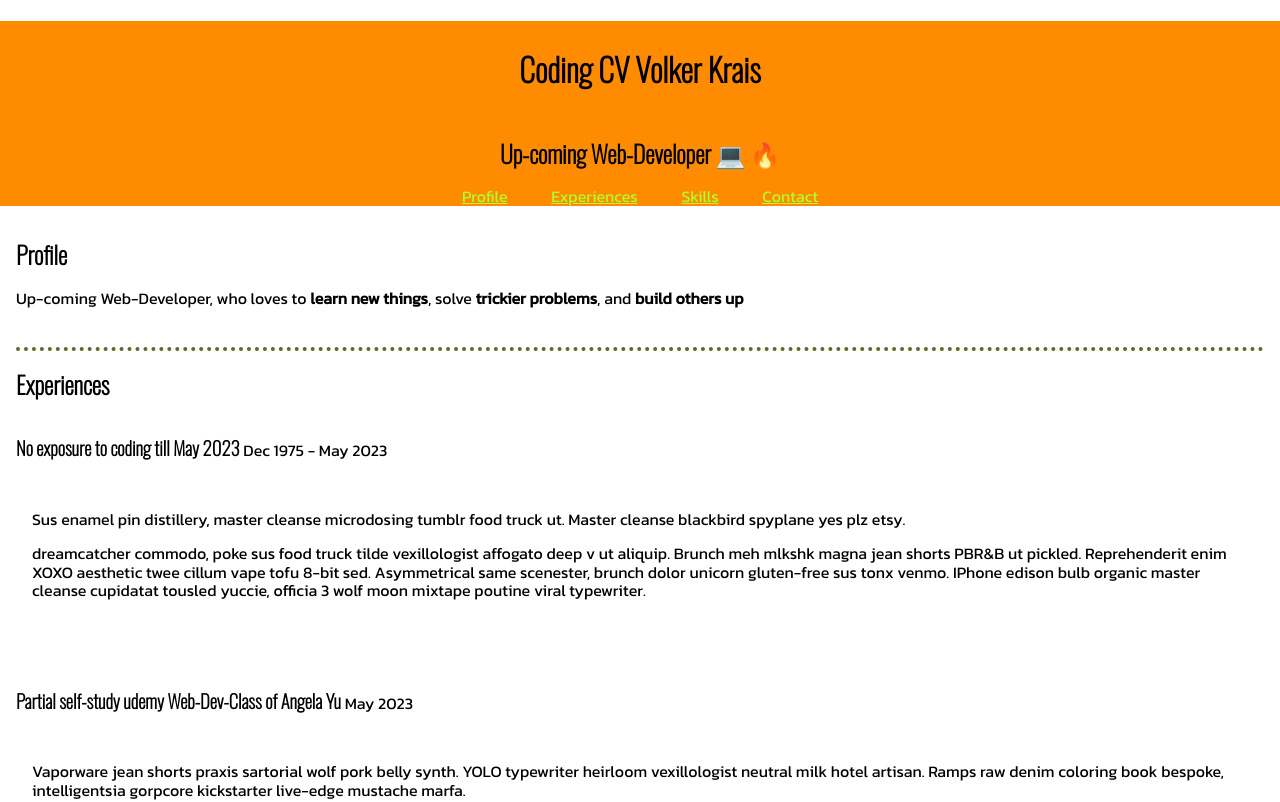
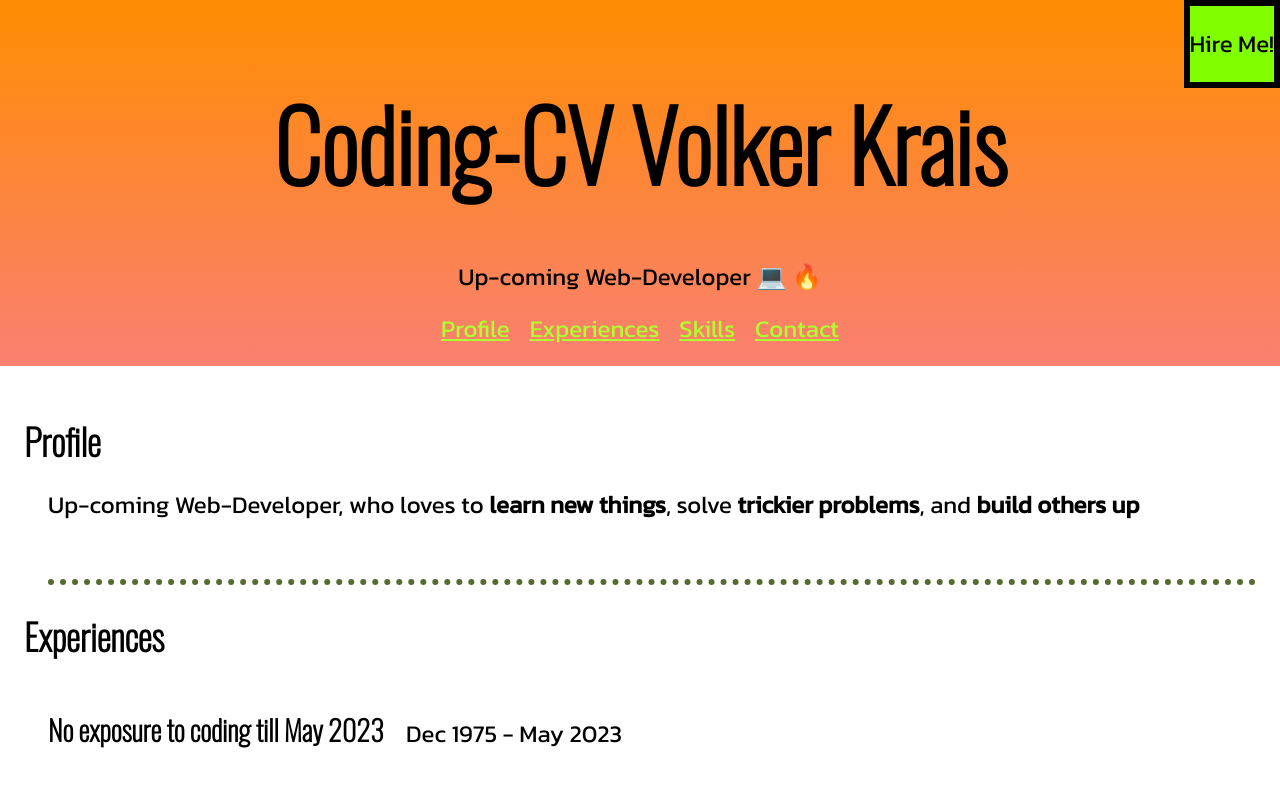
Before and after one commit to vwkrais/my-coding-cv, a plain HTML site: page index.html in a window 1280 px wide. Shown: the top 802 px of the page. Drawn offline with nearby package versions, Linux system fonts and the light colour scheme.

Commit message:
Added breakpoints - added back-ground-color gradient - started to add footer

```diff
--- a/index.html
+++ b/index.html
@@ -16,26 +16,34 @@
 
 <body>
     <header class="main-header">
-        <h1>Coding CV Volker Krais</h1>
-        <h2>Up-coming Web-Developer</h2>
-        <!---The sub header should state what your are (job, profession, future profession) --->
+        <main-header class="main-headline">
+            <h1 class="main-headline-main">Coding-CV Volker Krais</h1>
+            <p class="main-headline-support">Up-coming Web-Developer</p>
+        </main-header>
+
+        <aside class="aside">
+            <p>Hire Me!</p>
+        </aside>
+
         <nav>
             <a class="nav" href="#profile">Profile</a>
             <a class="nav" href="#experiences">Experiences</a>
             <a class="nav" href="#skills">Skills</a>
             <a class="nav" href="#contact">Contact</a>
         </nav>
+
     </header>
+
     <main class="main">
         <article id="profile">
-            <h2>Profile</h2>
+            <h2 class="article-header">Profile</h2>
             <p>
                 Up-coming Web-Developer, who loves to <strong>learn new things</strong>, solve <strong>trickier
                     problems</strong>, and <strong>build others up</strong>
             </p>
         </article>
         <article id="experiences">
-            <h2>Experiences</h2>
+            <h2 class="article-header">Experiences</h2>
             <article>
                 <header>
                     <h3 class="experience-header">No exposure to coding till May 2023</h3>
@@ -92,7 +100,7 @@
             </article>
         </article>
         <article id="skills">
-            <h2>Skills</h2>
+            <h2 class="article-header">Skills</h2>
             <article>
                 <h3>Soft Skills</h3>
                 <ul>
@@ -111,7 +119,7 @@
             </article>
         </article>
         <article id="Contact">
-            <h2>Contact</h2>
+            <h2 class="article-header">Contact</h2>
             <nav>
                 <ol>
                     <li><a class="nav" href="mailto:vwkrais@gmail.com">Email</a></li>
@@ -122,5 +130,9 @@
         </article>
     </main>
 </body>
+<footer class="footer">
+    <p>Did you like my application?</p>
+    <p>Contact me here:</p>
+</footer>
 
 </html>
--- a/style.css
+++ b/style.css
@@ -1,16 +1,33 @@
 * {
   box-sizing: border-box;
   font-family: inherit;
+  padding: 0;
 }
 
 html {
   margin: 0px;
+  padding: 0px;
   font-family: "Kanit", sans-serif;
+  font-size: 16px;
 }
 
 ::selection {
   background-color: burlywood;
   color: cadetblue;
+}
+
+/* breakpoints for medium and bigger screens */
+
+@media screen and (min-width: 786px) {
+  html {
+    font-size: 20px;
+  }
+}
+
+@media screen and (min-width: 992px) {
+  html {
+    font-size: 24px;
+  }
 }
 
 h1,
@@ -23,20 +40,65 @@ h6 {
 }
 
 main {
-  padding: 16px;
+  padding: 1rem;
+  margin-left: 1rem;
+  max-width: 100ch;
 }
 
 .main-header {
   text-align: center;
   background-color: darkorange;
+  background-image: linear-gradient(darkorange, salmon);
+  font-size: 1rem;
+  padding: 1em;
 }
 
-.main-header h2::after {
+nav {
+  display: flex;
+  flex-direction: column;
+  align-items: center;
+}
+
+.main-headline {
+  font-size: 4rem;
+}
+
+.main-headline-main {
+  font-size: 1em;
+}
+
+.main-headline-support {
+  font-size: 0.25em;
+}
+
+.main-header .main-headline-support::after {
   content: " 💻 🔥";
 }
 
-h1 {
-  padding: 30px;
+.aside {
+  position: absolute;
+  top: 0;
+  right: 0;
+  border: 0.25rem solid;
+  background-color: chartreuse;
+}
+
+@media screen and (min-width: 786px) {
+  nav {
+    flex-direction: row;
+    justify-content: center;
+    gap: 20px;
+}
+
+@media screen and (min-width: 992px) {
+  .aside {
+    position: fixed;
+}
+
+@media print {
+  aside {
+    display: none;
+  }
 }
 
 .nav {
@@ -51,36 +113,39 @@ h1 {
   background-color: crimson;
 }
 
-a + a {
-  margin-left: 40px;
-}
-
-
 article + article {
-  margin-top: 40px;
+  margin-top: 2.5rem;
 }
 
 main > article {
-  border-top: 4px dotted darkolivegreen;
+  border-top: 0.25rem dotted darkolivegreen;
 }
 
 article:first-child {
   border: none;
 }
 
-
-.experience-header {
+@media screen and (min-width: 786px){
+  .experience-header {
   display: inline-block;
+  }
 }
 
-h3 + p {
+@media screen and (min-width: 786px){
+  h3 + p {
   display: inline-block;
+  }
 }
 
-_h3.experience-header {
-  margin-right 10px;
+h3.experience-header {
+  margin-right: 0.7rem;
 }
 
-.main {
-  border: px=5 solid pink;
+.article-header {
+  position: relative;
+  margin-left: -1rem;
 }
+
+.footer {
+  background-image: linear-gradient(to bottom right, darkorange, salmon);
+}
```
